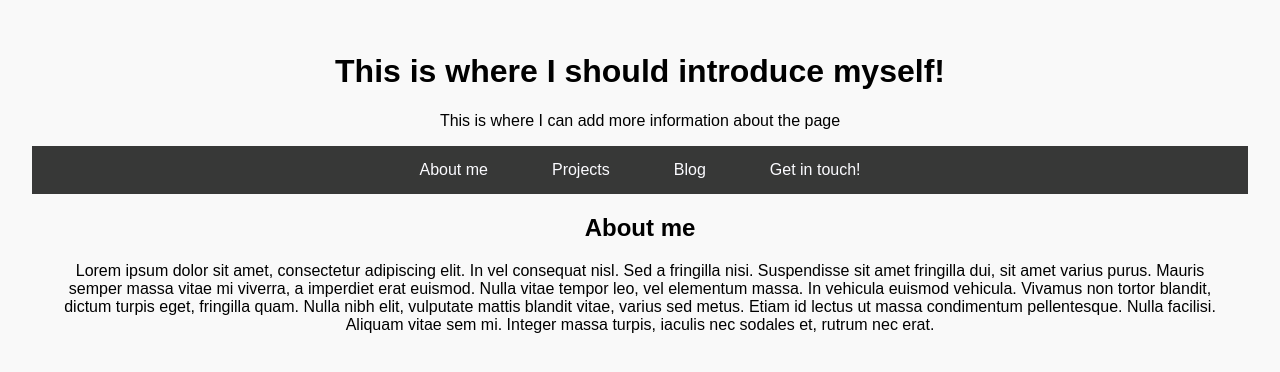
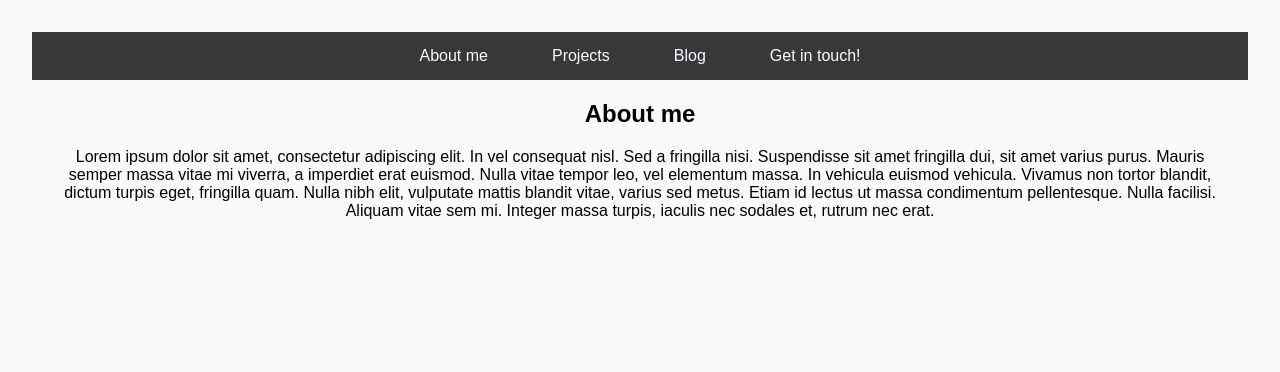
Before and after one commit to Sinouhe1/my-portfolio, a plain HTML site: page about.html in a window 1280 px wide. Drawn offline with Linux system fonts and the light colour scheme.

Commit message:
Refactor: Move navbar above intro section for better layout

```diff
--- a/about.html
+++ b/about.html
@@ -12,8 +12,6 @@
   <div class="container">
     <div>
       <header class="header">
-        <h1 class="intro-page">This is where I should introduce myself!</h1>
-        <p> This is where I can add more information about the page</p>
         <nav class="navbar">
           <ul>
             <li><a href="about.html">About me</a></li>
```
Also changed, not shown: blog.html (+0 -2 lines), contact.html (+0 -2 lines), index.html (+0 -2 lines), projects.html (+0 -2 lines).
